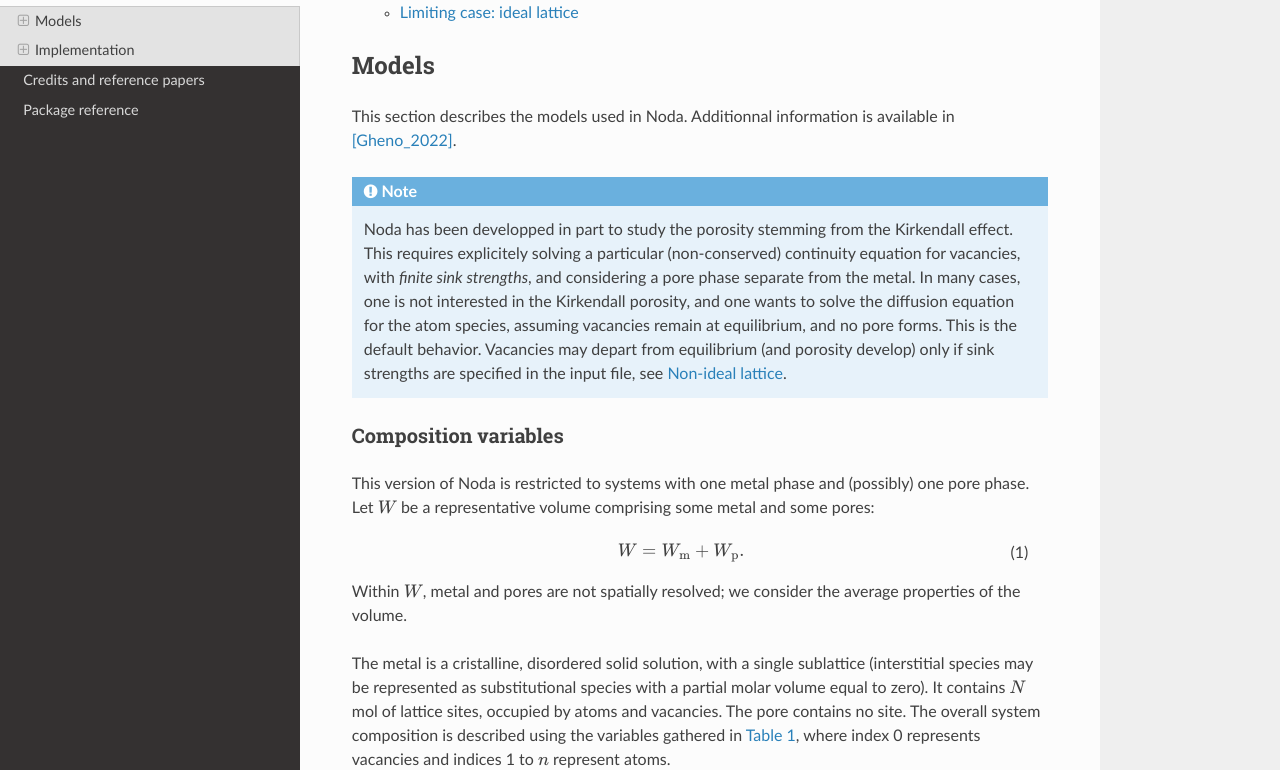
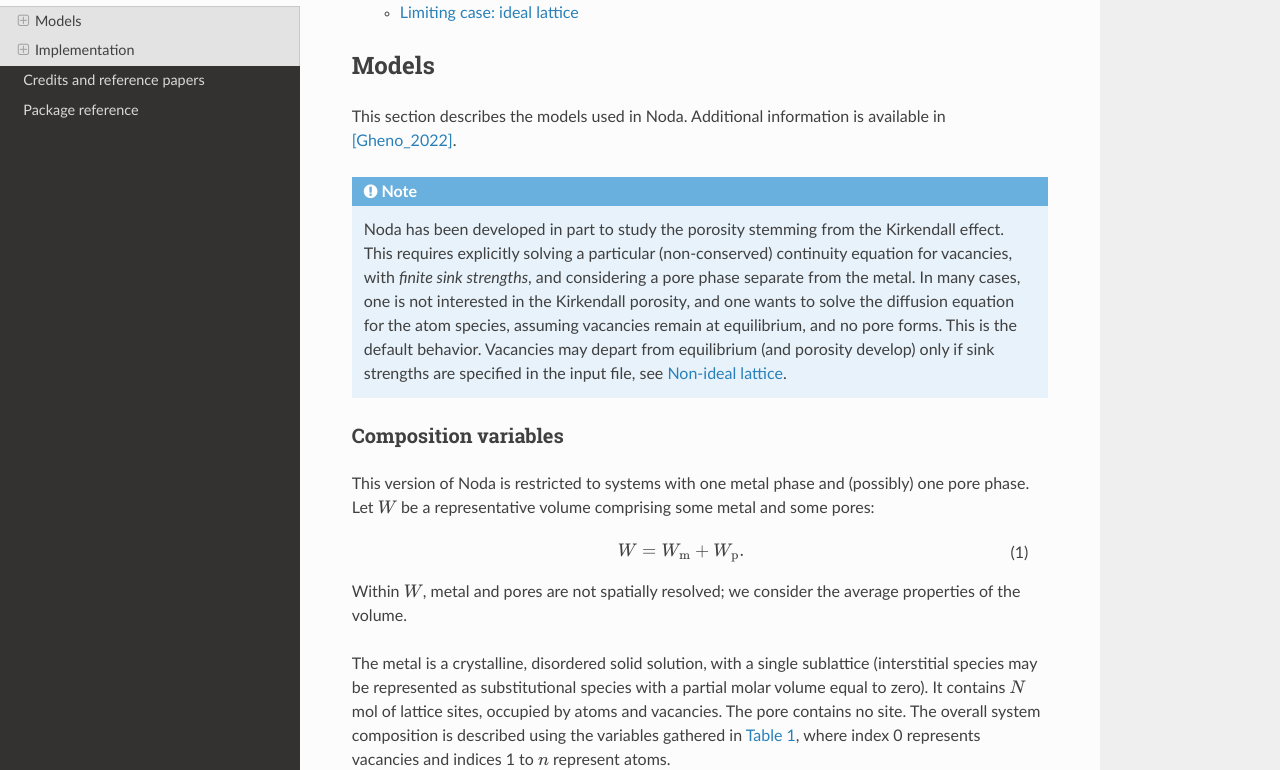
Before and after one commit to onera/Noda, a Sphinx documentation site: the page built from doc/source/background.rst, in a window 1280 px wide and 1400 px high. Shown: the part 447-1217 px from the top of the window. Built offline with Sphinx 7.4.7 and the Read the Docs theme 3.1.0, drawn with Linux system fonts in a browser that asks for light colours.

Commit message:
Fix spelling in doc

```diff
--- a/doc/source/advanced_use.rst
+++ b/doc/source/advanced_use.rst
@@ -64,7 +64,7 @@ the time step may be modified with input parameter ``nt_multiplier``, which is
 used as the inverse of ``dt_multiplier``. One would decrease the time step
 (i.e., increase the number of time steps) with ``nt_multiplier`` > 1.
 
-Unstabilities mostly arise in two cases:
+Instabilities mostly arise in two cases:
 
 * When an initial or boundary atom fraction is close to 0. In this case,
   ``nt_multiplier`` values of 2-3 are usually sufficient to recover stability.
@@ -146,7 +146,7 @@ subplots with profiles of the following variables:
     * flux in the lattice-fixed frame;
     * volume fraction of pores.
 
-It is convenient to analyse the results of non-ideal lattice simulations.
+It is convenient to analyze the results of non-ideal lattice simulations.
 
 .. note::
 
--- a/doc/source/background.rst
+++ b/doc/source/background.rst
@@ -8,13 +8,13 @@ Background
 Models
 ------
 
-This section describes the models used in Noda. Additionnal information is
+This section describes the models used in Noda. Additional information is
 available in [Gheno_2022]_.
 
 .. note::
 
-   Noda has been developped in part to study the porosity stemming from the
-   Kirkendall effect. This requires explicitely solving a particular
+   Noda has been developed in part to study the porosity stemming from the
+   Kirkendall effect. This requires explicitly solving a particular
    (non-conserved) continuity equation for vacancies, with *finite sink strengths*,
    and considering a pore phase separate from the metal. In many cases, one is
    not interested in the Kirkendall porosity, and one wants to solve the diffusion
@@ -40,7 +40,7 @@ and some pores:
 Within :math:`W`, metal and pores are not spatially resolved; we consider the
 average properties of the volume.
 
-The metal is a cristalline, disordered solid solution, with a single sublattice
+The metal is a crystalline, disordered solid solution, with a single sublattice
 (interstitial species may be represented as substitutional species with a
 partial molar volume equal to zero). It contains :math:`N` mol of lattice sites,
 occupied by atoms and vacancies. The pore contains no site. The overall system
--- a/doc/source/getting_started.rst
+++ b/doc/source/getting_started.rst
@@ -155,7 +155,7 @@ Thermodynamic and mobility database files
 -----------------------------------------
 
 Thermodynamic and mobility database files are spreadsheets in csv, ods or
-xslx format.
+xlsx format.
 
 The Gibbs free energy of the metal phase is described with the Calphad method,
 using a Redlich-Kister polynomial for the excess term (see the :ref:`thermo`
```
